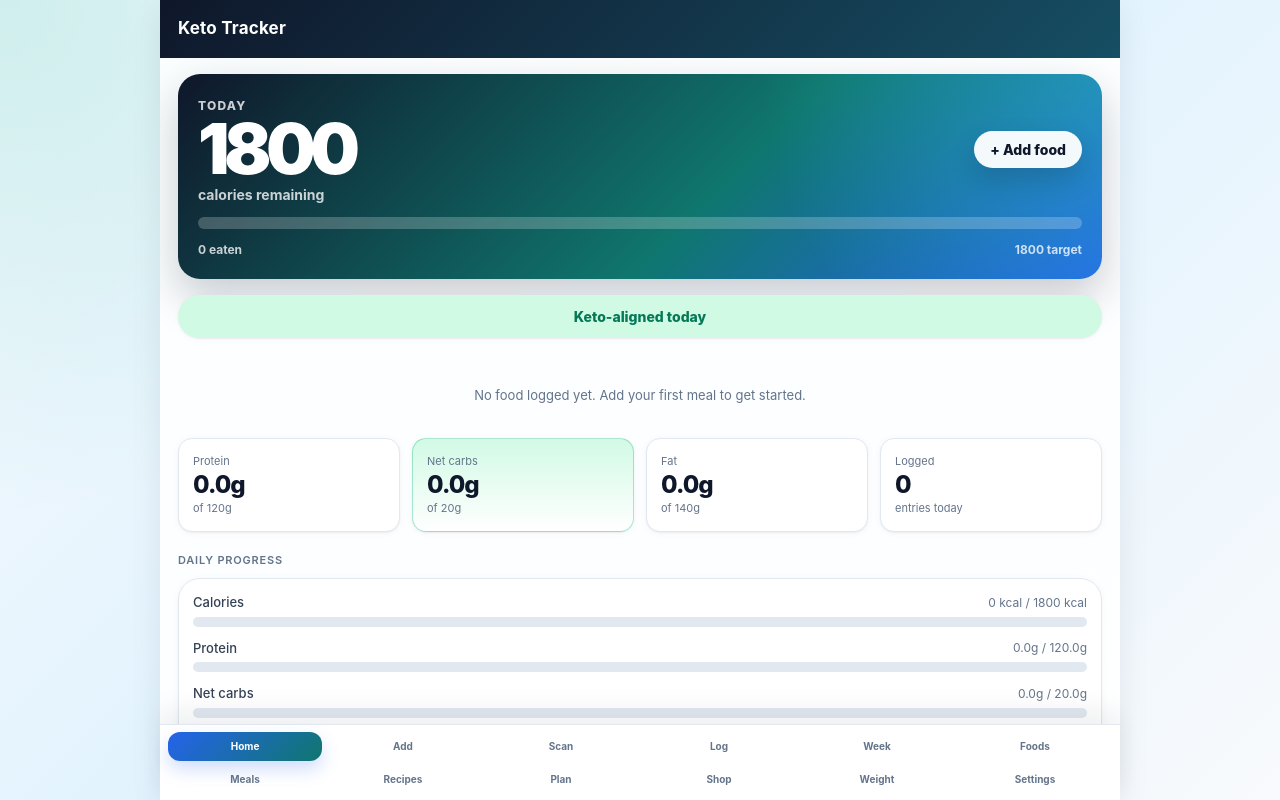
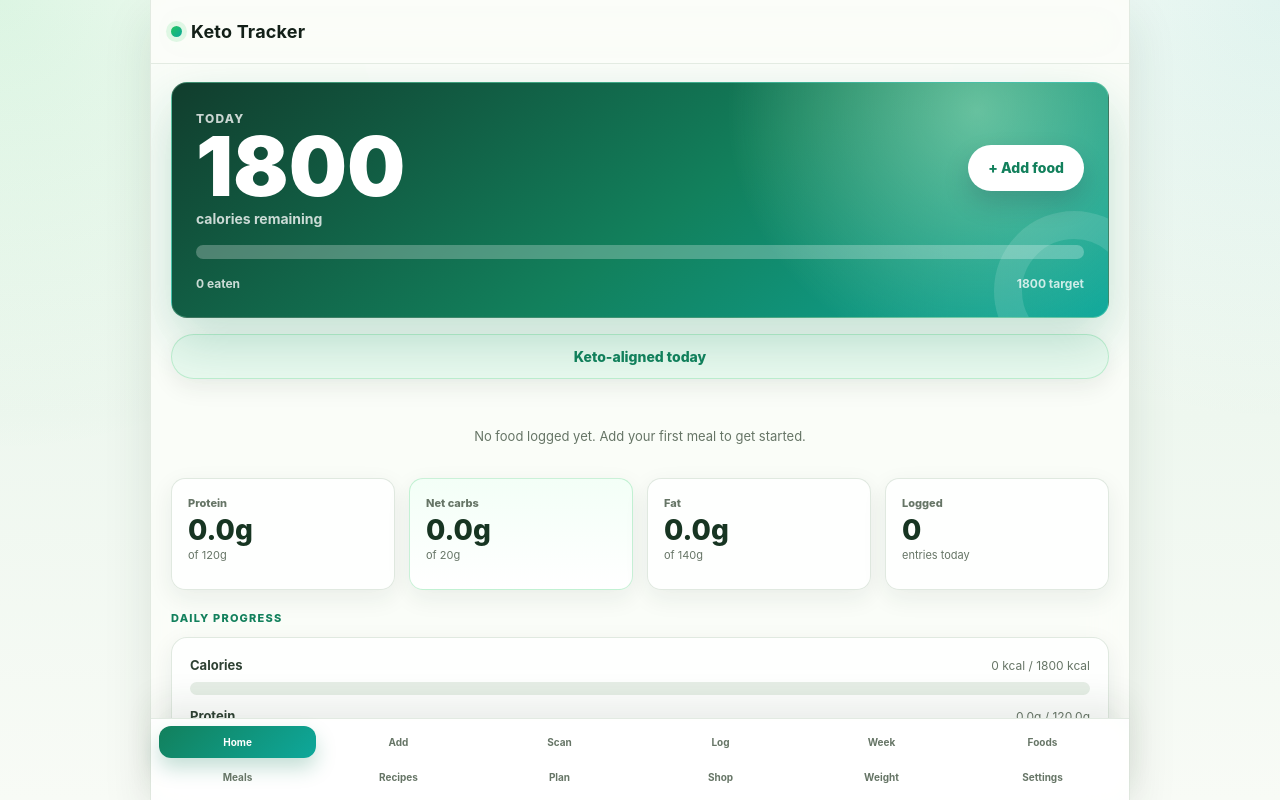
Before and after one commit to troyenright-prog/keto-deficit-tracker, a React (Vite) app: page / in a window 1280 px wide. Built offline with nearby package versions, Linux system fonts and the light colour scheme.

Commit message:
Refresh app visual styling

```diff
--- a/src/App.css
+++ b/src/App.css
@@ -1450,6 +1450,286 @@ input:disabled {
   grid-template-columns: repeat(auto-fit, minmax(140px, 1fr));
 }
 
+/* Visual refresh */
+.app {
+  max-width: 980px;
+  background: rgba(251, 253, 249, 0.92);
+  border-inline: 1px solid rgba(223, 232, 223, 0.9);
+}
+
+.app-header {
+  height: 64px;
+  padding: 0 20px;
+  background: rgba(251, 253, 249, 0.9);
+  color: var(--gray-900);
+  border-bottom: 1px solid rgba(223, 232, 223, 0.85);
+  backdrop-filter: blur(18px);
+}
+
+.app-title {
+  color: var(--gray-900);
+  font-size: 18px;
+}
+
+.app-title::before {
+  content: "";
+  display: inline-block;
+  width: 11px;
+  height: 11px;
+  margin-right: 9px;
+  border-radius: 999px;
+  background: linear-gradient(135deg, var(--green-light), var(--teal));
+  box-shadow: 0 0 0 5px rgba(34, 197, 94, 0.13);
+  vertical-align: 1px;
+}
+
+.app-user {
+  color: var(--gray-500);
+  font-weight: 700;
+}
+
+.screen {
+  padding: 20px;
+}
+
+.screen-header h1 {
+  font-size: 28px;
+  letter-spacing: 0;
+}
+
+.section-title {
+  color: var(--green);
+  font-weight: 850;
+  letter-spacing: 0.11em;
+}
+
+.dashboard-hero {
+  position: relative;
+  overflow: hidden;
+  gap: 16px;
+  padding: 24px;
+  border: 1px solid rgba(167, 243, 208, 0.3);
+  background:
+    radial-gradient(circle at 86% 12%, rgba(187, 247, 208, 0.5), transparent 30%),
+    linear-gradient(145deg, #113d2d 0%, #12805c 54%, #0ea89b 100%);
+  box-shadow: 0 22px 52px rgba(18, 128, 92, 0.24);
+}
+
+.dashboard-hero::after {
+  content: "";
+  position: absolute;
+  right: -46px;
+  bottom: -54px;
+  width: 160px;
+  height: 160px;
+  border-radius: 999px;
+  border: 28px solid rgba(255, 255, 255, 0.12);
+}
+
+.dashboard-hero__top,
+.dashboard-hero__meta,
+.hero-meter {
+  position: relative;
+  z-index: 1;
+}
+
+.dashboard-hero h1 {
+  font-size: clamp(54px, 12vw, 82px);
+  letter-spacing: 0;
+}
+
+.dashboard-hero .btn {
+  background: #ffffff;
+  color: var(--green);
+  min-height: 46px;
+  padding-inline: 20px;
+}
+
+.hero-meter {
+  height: 14px;
+  background: rgba(255, 255, 255, 0.26);
+}
+
+.hero-meter span {
+  background: linear-gradient(90deg, #d9f99d, #86efac, #5eead4);
+}
+
+.keto-status {
+  border: 1px solid rgba(34, 197, 94, 0.22);
+}
+
+.cards-grid {
+  gap: 14px;
+}
+
+.stat-card,
+.meal-summary-card,
+.log-item,
+.saved-food-item,
+.inline-form-panel,
+.meal-log-section,
+.progress-panel,
+.barcode-product-card,
+.barcode-panel,
+.barcode-review,
+.app-version-panel {
+  border-color: rgba(223, 232, 223, 0.95);
+  background: rgba(255, 255, 255, 0.96);
+  box-shadow: var(--shadow-soft);
+}
+
+.stat-card {
+  min-height: 112px;
+  border-radius: 14px;
+  padding: 16px;
+}
+
+.stat-card-label {
+  color: var(--gray-500);
+  font-weight: 800;
+}
+
+.stat-card-value {
+  color: #173522;
+  font-size: 28px;
+  letter-spacing: 0;
+}
+
+.stat-card--success {
+  border-color: rgba(34, 197, 94, 0.24);
+  background: linear-gradient(180deg, #f3fff7, #ffffff);
+}
+
+.stat-card--warning {
+  border-color: rgba(196, 122, 24, 0.26);
+  background: linear-gradient(180deg, #fff9e8, #ffffff);
+}
+
+.stat-card--danger {
+  border-color: rgba(223, 63, 70, 0.22);
+  background: linear-gradient(180deg, #fff0f0, #ffffff);
+}
+
+.progress-panel {
+  padding: 18px;
+  border-radius: 16px;
+}
+
+.progress-bar-header {
+  margin-bottom: 7px;
+}
+
+.progress-bar-label,
+label {
+  font-weight: 750;
+}
+
+.progress-bar-track {
+  height: 13px;
+  background: #e6eee6;
+}
+
+.progress-bar-fill--default {
+  background: linear-gradient(90deg, var(--teal), var(--green-light));
+}
+
+.progress-bar-fill--success {
+  background: linear-gradient(90deg, #16a34a, #86efac);
+}
+
+.progress-bar-fill--warning {
+  background: linear-gradient(90deg, #f59e0b, #facc15);
+}
+
+.progress-bar-fill--danger {
+  background: linear-gradient(90deg, #ef4444, #fb7185);
+}
+
+.btn {
+  min-height: 42px;
+  letter-spacing: 0;
+}
+
+.btn--primary {
+  background: linear-gradient(135deg, var(--green), var(--teal));
+  box-shadow: 0 14px 26px rgba(18, 128, 92, 0.24);
+}
+
+.btn--secondary {
+  color: var(--green);
+  border-color: rgba(18, 128, 92, 0.2);
+}
+
+.btn--ghost {
+  color: var(--green);
+  border-color: rgba(18, 128, 92, 0.35);
+}
+
+input[type="text"],
+input[type="number"],
+input[type="date"],
+input[type="search"],
+select {
+  min-height: 46px;
+  border-color: rgba(203, 216, 204, 0.95);
+  border-radius: 16px;
+  background: #fcfefb;
+}
+
+input:focus,
+select:focus {
+  border-color: var(--green-light);
+  box-shadow: 0 0 0 4px rgba(34, 197, 94, 0.14);
+}
+
+.nav {
+  min-height: 82px;
+  border-top: 1px solid rgba(223, 232, 223, 0.9);
+  background: rgba(255, 255, 255, 0.94);
+  box-shadow: 0 -16px 34px rgba(28, 53, 35, 0.09);
+}
+
+.nav-btn {
+  border-radius: 12px;
+  color: var(--gray-500);
+}
+
+.nav-btn--active {
+  color: var(--white);
+  background: linear-gradient(135deg, var(--green), var(--teal));
+  box-shadow: 0 10px 20px rgba(18, 128, 92, 0.25);
+}
+
+.meal-summary-card,
+.meal-log-section,
+.log-item,
+.saved-food-item {
+  border-radius: 14px;
+}
+
+.quick-result,
+.copy-panel,
+.quick-add-panel {
+  border-color: rgba(223, 232, 223, 0.95);
+  border-radius: 14px;
+}
+
+.serving-chip--active {
+  border-color: var(--green);
+  background: var(--green);
+}
+
+.estimate-warning {
+  border-color: rgba(196, 122, 24, 0.22);
+  background: #fff9e8;
+  border-radius: 14px;
+}
+
+.source-pill {
+  background: var(--green-bg);
+  color: var(--green);
+}
+
 @media (max-width: 760px) {
   .app {
     max-width: none;
--- a/src/index.css
+++ b/src/index.css
@@ -5,33 +5,33 @@
 }
 
 :root {
-  --green: #047857;
-  --green-light: #10b981;
-  --green-bg: #d1fae5;
-  --amber: #b45309;
-  --amber-bg: #fef3c7;
-  --red: #dc2626;
-  --red-bg: #fee2e2;
-  --blue: #2563eb;
-  --blue-dark: #1e3a8a;
-  --blue-bg: #dbeafe;
-  --teal: #0f766e;
-  --teal-bg: #ccfbf1;
+  --green: #12805c;
+  --green-light: #22c55e;
+  --green-bg: #e9f9ef;
+  --amber: #c47a18;
+  --amber-bg: #fff4d8;
+  --red: #df3f46;
+  --red-bg: #ffe7e7;
+  --blue: #246bfe;
+  --blue-dark: #1647a8;
+  --blue-bg: #e8f0ff;
+  --teal: #0ea89b;
+  --teal-bg: #e5fbf7;
   --purple: #7c3aed;
-  --purple-bg: #ede9fe;
-  --gray-50: #f8fafc;
-  --gray-100: #f1f5f9;
-  --gray-200: #e2e8f0;
-  --gray-300: #cbd5e1;
-  --gray-400: #94a3b8;
-  --gray-500: #64748b;
-  --gray-700: #334155;
-  --gray-900: #0f172a;
+  --purple-bg: #f1edff;
+  --gray-50: #f7f9f7;
+  --gray-100: #eef3ee;
+  --gray-200: #dfe8df;
+  --gray-300: #cbd8cc;
+  --gray-400: #92a194;
+  --gray-500: #667566;
+  --gray-700: #2f4234;
+  --gray-900: #132018;
   --white: #ffffff;
-  --radius: 14px;
-  --radius-lg: 22px;
-  --shadow: 0 10px 30px rgba(15, 23, 42, 0.08);
-  --shadow-soft: 0 1px 2px rgba(15, 23, 42, 0.06), 0 1px 8px rgba(15, 23, 42, 0.04);
+  --radius: 12px;
+  --radius-lg: 16px;
+  --shadow: 0 18px 46px rgba(28, 53, 35, 0.11);
+  --shadow-soft: 0 8px 24px rgba(28, 53, 35, 0.08);
   --font: -apple-system, BlinkMacSystemFont, 'Segoe UI', Roboto, sans-serif;
   --nav-height: 76px;
   --header-height: 58px;
@@ -47,8 +47,9 @@ body {
   line-height: 1.5;
   color: var(--gray-900);
   background:
-    radial-gradient(circle at top left, rgba(20, 184, 166, 0.18), transparent 34%),
-    linear-gradient(135deg, #f8fafc 0%, #e0f2fe 48%, #f8fafc 100%);
+    radial-gradient(circle at top left, rgba(34, 197, 94, 0.14), transparent 30%),
+    radial-gradient(circle at top right, rgba(14, 168, 155, 0.11), transparent 28%),
+    linear-gradient(180deg, #fbfdf9 0%, #eef7ef 52%, #f8fbf6 100%);
   -webkit-font-smoothing: antialiased;
 }
 
```
